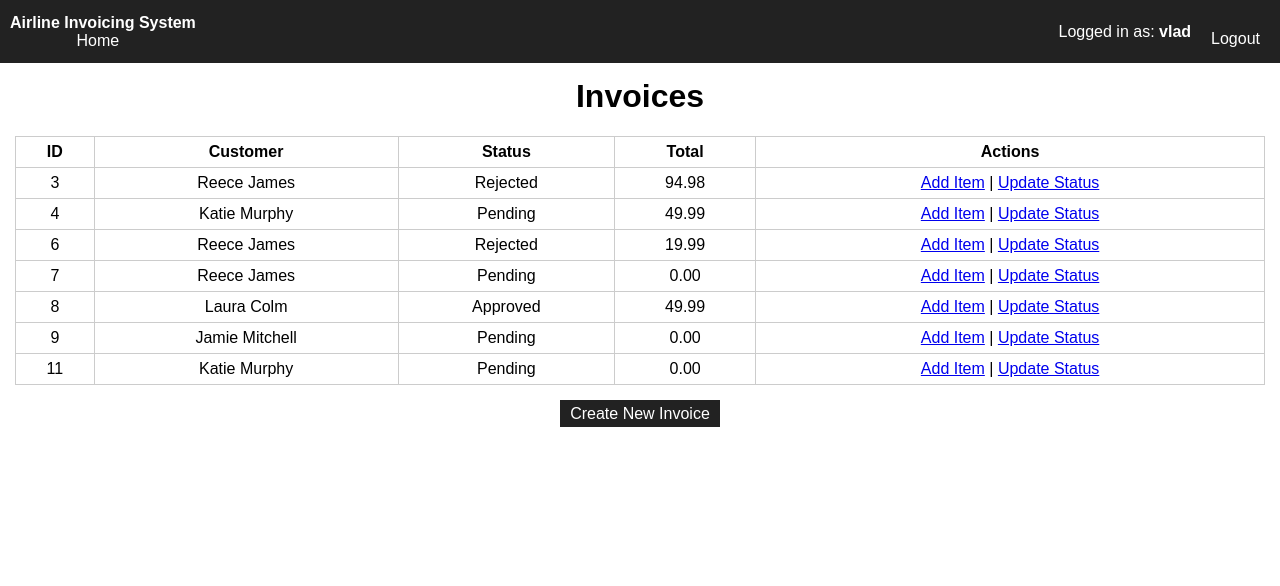
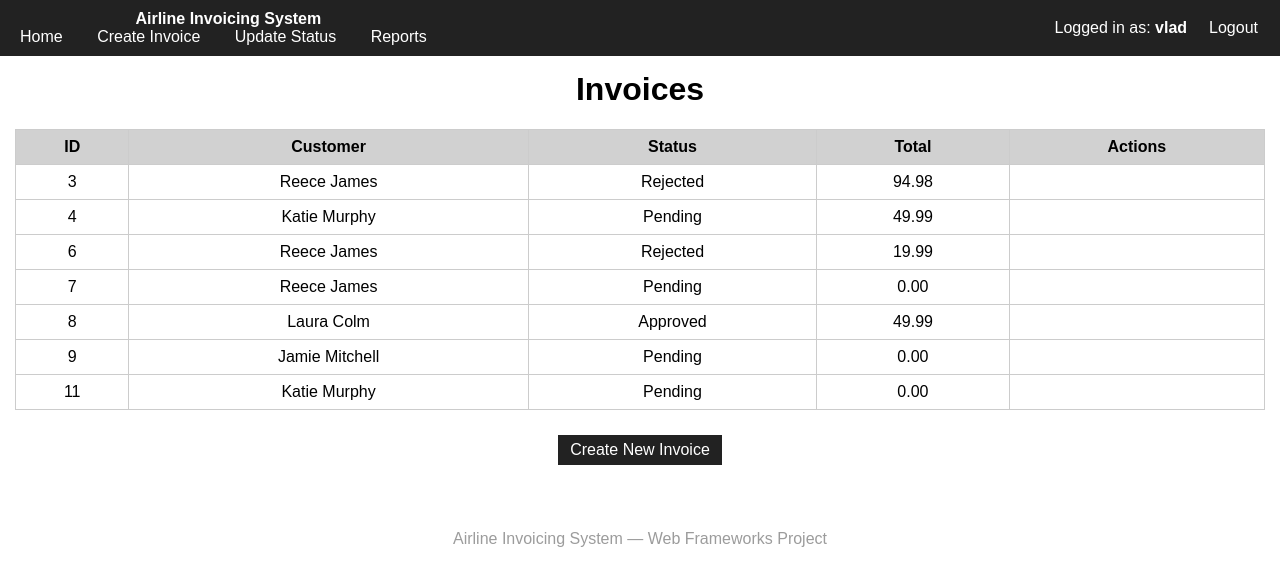
Before and after one commit to Vladbr99/Airline-Invoicing-System, a Django app: page / in a window 1280 px wide. Shown: the top 586 px of the page. Run offline with Django 5.2, Linux system fonts and the light colour scheme; a user stored in the database is signed in; data comes from the database, SQL or seed files in the repository; both versions use the stored data as it was after the commit.

Commit message:
Fulll UI implementation, role based navigation, UX improvements and template fixes
Finished html templates, I also added role based actions, added a delete function that is just an X, I added success and error messages throughout the navigation. If you are logged in as one of the roles you will be prompted with a You do not have permission to access this page so the authentication is working perfectly

```diff
--- a/polls/templates/base.html
+++ b/polls/templates/base.html
@@ -3,6 +3,7 @@
 <head>
     <meta charset="UTF-8">
     <title>{% block title %}Airline Invoicing{% endblock %}</title>
+
     <style>
         body {
             font-family: Arial;
@@ -30,23 +31,45 @@
             gap: 10px;
         }
         .container { padding: 15px; }
-        h1 { margin-top: 0; }
+        h1, h2 { margin-top: 0; }
+
         table {
             width: 100%;
             border-collapse: collapse;
-            margin-top: 10px;
-            margin-bottom: 20px;
+            margin-top: 15px;
+        }
+        th {
+            background: #d1d1d1;
         }
         th, td {
             border: 1px solid #ccc;
-            padding: 6px;
+            padding: 8px;
         }
         .btn {
-            padding: 5px 10px;
+            padding: 6px 12px;
             background: #222;
             color: white;
             text-decoration: none;
-            margin-top: 15px;
+            border: none;
+            cursor: pointer;
+        }
+        .btn:hover {
+            background: #444;
+        }
+        form { margin-top: 20px; }
+        input, select {
+            margin-top: 8px;
+            margin-bottom: 12px;
+        }
+        .success-message {
+            color: green;
+            margin-bottom: 15px;
+            font-weight: bold;
+        }
+        footer {
+            margin-top: 40px;
+            padding: 10px;
+            color: #9c9c9c;
         }
     </style>
 </head>
@@ -57,33 +80,13 @@
         <strong>Airline Invoicing System</strong>
         <nav>
         {% if user.is_authenticated %}
-
-                <!-- ADMIN  ACCESS -->
-                {% if user.username == "Admin" %}
             <a href="{% url 'invoice_list' %}">Home</a>
             <a href="{% url 'create_invoice' %}">Create Invoice</a>
             <a href="{% url 'invoice_list' %}">Update Status</a>
             <a href="{% url 'customer_report' %}">Reports</a>
-                {% else %}
-
-                    <!-- NORMAL ROLE MAVIGATION -->
-                    <a href="{% url 'invoice_list' %}">Home</a>
-
-                    {% if user.userprofile.role == "SalesAgent" %}
-                        <a href="{% url 'create_invoice' %}">Create Invoice</a>
-                    {% endif %}
-
-                    {% if user.userprofile.role == "Accountant" %}
-                        <a href="{% url 'invoice_list' %}">Update Status</a>
-                    {% endif %}
-
-                    {% if user.userprofile.role == "Manager" %}
-                        <a href="{% url 'customer_report' %}">Reports</a>
-                    {% endif %}
-
-                {% endif %}
         {% endif %}
     </nav>
+
     </div>
 
     {% if user.is_authenticated %}
@@ -94,9 +97,20 @@
     {% endif %}
 </header>
 
+
 <div class="container">
+    {% if messages %}
+        {% for message in messages %}
+            <p class="success-message">{{ message }}</p>
+        {% endfor %}
+    {% endif %}
+
     {% block content %}{% endblock %}
 </div>
 
+<footer>
+    Airline Invoicing System — Web Frameworks Project
+</footer>
+
 </body>
 </html>
--- a/polls/templates/invoice_list.html
+++ b/polls/templates/invoice_list.html
@@ -2,6 +2,19 @@
 
 {% block content %}
 <h1>Invoices</h1>
+
+<style>
+.create-btn {
+    display: inline-block;
+    margin-top: 25px;
+}
+.delete-x {
+    color: red;
+    font-weight: bold;
+    text-decoration: none;
+    margin-left: 10px;
+}
+</style>
 
 <table border="1" cellpadding="5">
     <tr>
@@ -18,13 +31,23 @@
         <td>{{ invoice.customer.name }}</td>
         <td>{{ invoice.status }}</td>
         <td>{{ invoice.total }}</td>
+
         <td>
-            <a href="/invoices/{{ invoice.id }}/add-item/">Add Item</a> |
-            <a href="/invoices/{{ invoice.id }}/update-status/">Update Status</a>
+            {% if user.username == "Admin" or user.userprofile.role == "SalesAgent" %}
+                <a href="{% url 'add_invoice_item' invoice.id %}">Add Item</a> |
+            {% endif %}
+
+            {% if user.username == "Admin" or user.userprofile.role == "Accountant" %}
+                <a href="{% url 'update_invoice_status' invoice.id %}">Update Status</a> |
+            {% endif %}
+
+            {% if user.username == "Admin" or user.userprofile.role == "SalesAgent" %}
+                <a href="{% url 'delete_invoice' invoice.id %}" class="delete-x">X</a>
+            {% endif %}
         </td>
     </tr>
     {% endfor %}
 </table>
 
-<a href="{% url 'create_invoice' %}" class="btn btn-primary">Create New Invoice</a>
+<a href="{% url 'create_invoice' %}" class="btn create-btn">Create New Invoice</a>
 {% endblock %}
--- a/polls/urls.py
+++ b/polls/urls.py
@@ -12,4 +12,5 @@ urlpatterns = [
     path('invoices/<int:invoice_id>/add-item/', views.add_invoice_item, name='add_invoice_item'),
     path('invoices/<int:invoice_id>/update-status/', views.update_invoice_status, name='update_invoice_status'),
     path('reports/customer/', views.customer_report, name='customer_report'),
+    path('invoices/<int:invoice_id>/delete/', views.delete_invoice, name='delete_invoice'),
 ]
--- a/polls/views.py
+++ b/polls/views.py
@@ -3,6 +3,7 @@ from django.contrib.auth.decorators import login_required
 from django.contrib.auth import authenticate, login
 from .models import Customer, Flight, Invoice, InvoiceItem, UserProfile
 from django.contrib.auth import logout
+from django.contrib import messages
 
 # Role helper
 def user_has_role(user, role_name):
@@ -21,6 +22,7 @@ def login_view(request):
 
         if user:
             login(request, user)
+            messages.success(request, "Login successful!")
             return redirect('invoice_list')
 
         return render(request, 'login.html', {'error': 'Invalid username or password'})
@@ -31,6 +33,7 @@ def login_view(request):
 @login_required
 def logout_view(request):
     logout(request)
+    messages.success(request, "You have been logged out.")
     return redirect('login')
 
 
@@ -57,6 +60,8 @@ def create_invoice(request):
             status="Pending",
             total=0
         )
+
+        messages.success(request, "Invoice created successfully!")
         return redirect('add_invoice_item', invoice_id=invoice.id)
 
     customers = Customer.objects.all()
@@ -88,6 +93,7 @@ def add_invoice_item(request, invoice_id):
         invoice.total += line_total
         invoice.save()
 
+        messages.success(request, "Item added to invoice!")
         return redirect('invoice_list')
 
     flights = Flight.objects.all()
@@ -109,6 +115,8 @@ def update_invoice_status(request, invoice_id):
         new_status = request.POST.get('status')
         invoice.status = new_status
         invoice.save()
+
+        messages.success(request, "Invoice status updated!")
         return redirect('invoice_list')
 
     return render(request, 'update_invoice_status.html', {'invoice': invoice})
@@ -127,7 +135,21 @@ def customer_report(request):
         customer_id = request.POST.get('customer')
         invoices = Invoice.objects.filter(customer_id=customer_id)
 
+        messages.success(request, "Report generated successfully!")
+
     return render(request, 'customer_report.html', {
         'customers': customers,
         'invoices': invoices
     })
+
+# 6. Delete invoice (Admin + SalesAgent only)
+@login_required
+def delete_invoice(request, invoice_id):
+    if not (request.user.username == "Admin" or user_has_role(request.user, "SalesAgent")):
+        return render(request, 'no_permission.html')
+
+    invoice = get_object_or_404(Invoice, id=invoice_id)
+    invoice.delete()
+
+    messages.success(request, "Invoice deleted successfully!")
+    return redirect('invoice_list')
```
Also changed, not shown: polls/templates/add_invoice_item.html (+10 -7 lines), polls/templates/create_invoice.html (+10 -2 lines), polls/templates/login.html (+14 -5 lines), polls/templates/update_invoice_status.html (+7 -6 lines), db.sqlite3. Lines whose indentation alone changed are shown as unchanged.
